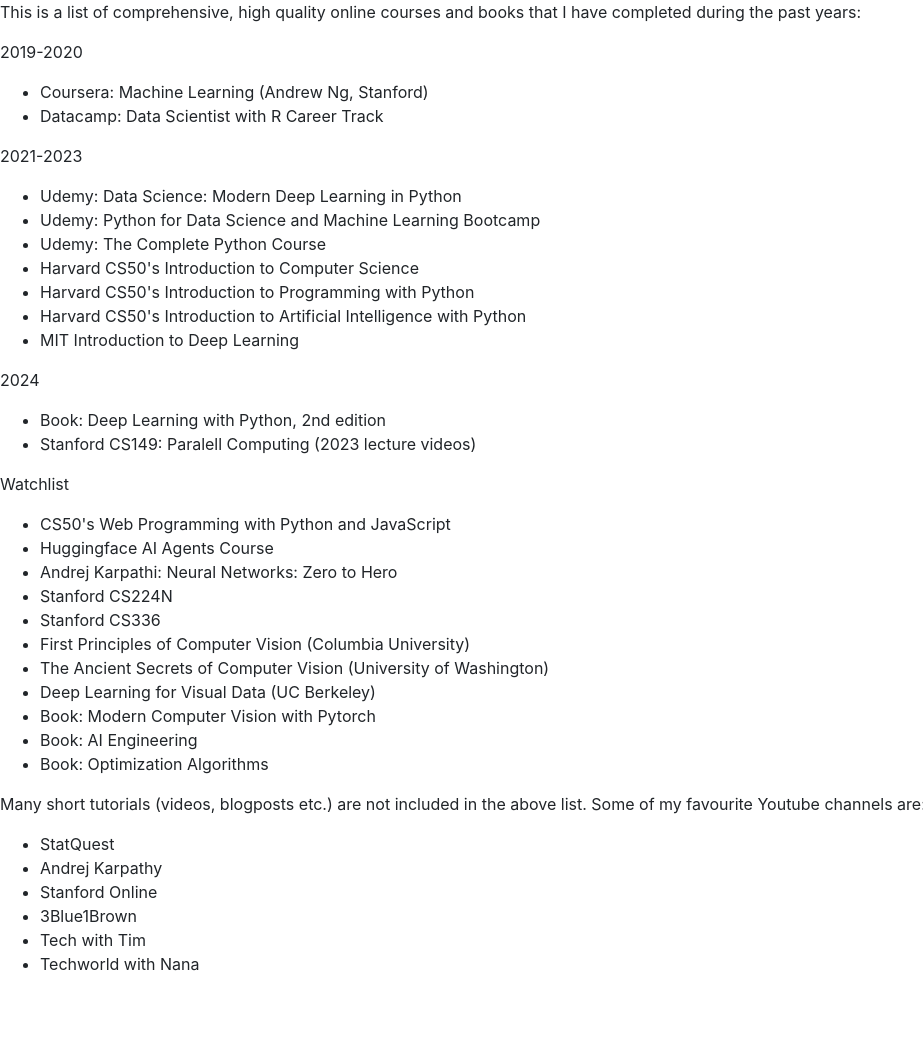
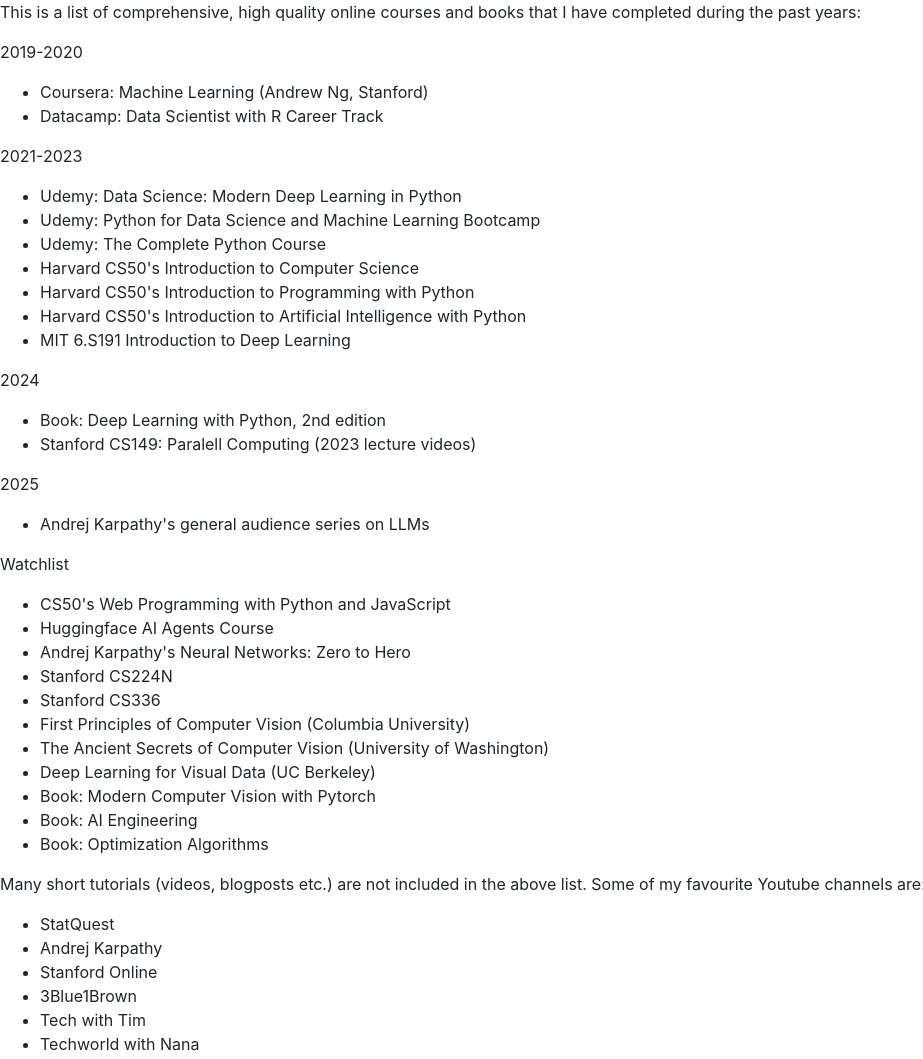
Before and after one commit to zsombor-haasz/zsombor-haasz.github.io, a plain HTML site: page index.html in a window 1280 px wide. Shown: the whole page, without its empty margins (0-923 px from the left). Before the commit the page ends 992 px from the top, so only its background shows below. Drawn offline with nearby package versions, Linux system fonts and the light colour scheme.

Commit message:
Update index.html

```diff
--- a/index.html
+++ b/index.html
@@ -19,18 +19,22 @@
       <li>Harvard CS50's Introduction to Computer Science</li>
       <li>Harvard CS50's Introduction to Programming with Python</li>
       <li>Harvard CS50's Introduction to Artificial Intelligence with Python</li>
-     <li>MIT Introduction to Deep Learning</li>
+     <li>MIT 6.S191 Introduction to Deep Learning</li>
      </ul>
      <p>2024</p>
      <ul>
       <li>Book: Deep Learning with Python, 2nd edition</li>
       <li>Stanford CS149: Paralell Computing (2023 lecture videos)</li>
      </ul>
+    <p>2025</p>
+    <ul>
+      <li>Andrej Karpathy's general audience series on LLMs</li>
+     </ul>
     <p>Watchlist</p>
      <ul>
       <li>CS50's Web Programming with Python and JavaScript</li>
       <li>Huggingface AI Agents Course</li>
-      <li>Andrej Karpathi: Neural Networks: Zero to Hero</li>
+      <li>Andrej Karpathy's Neural Networks: Zero to Hero</li>
       <li>Stanford CS224N</li>
       <li>Stanford CS336</li>
       <li>First Principles of Computer Vision (Columbia University)</li>
```
